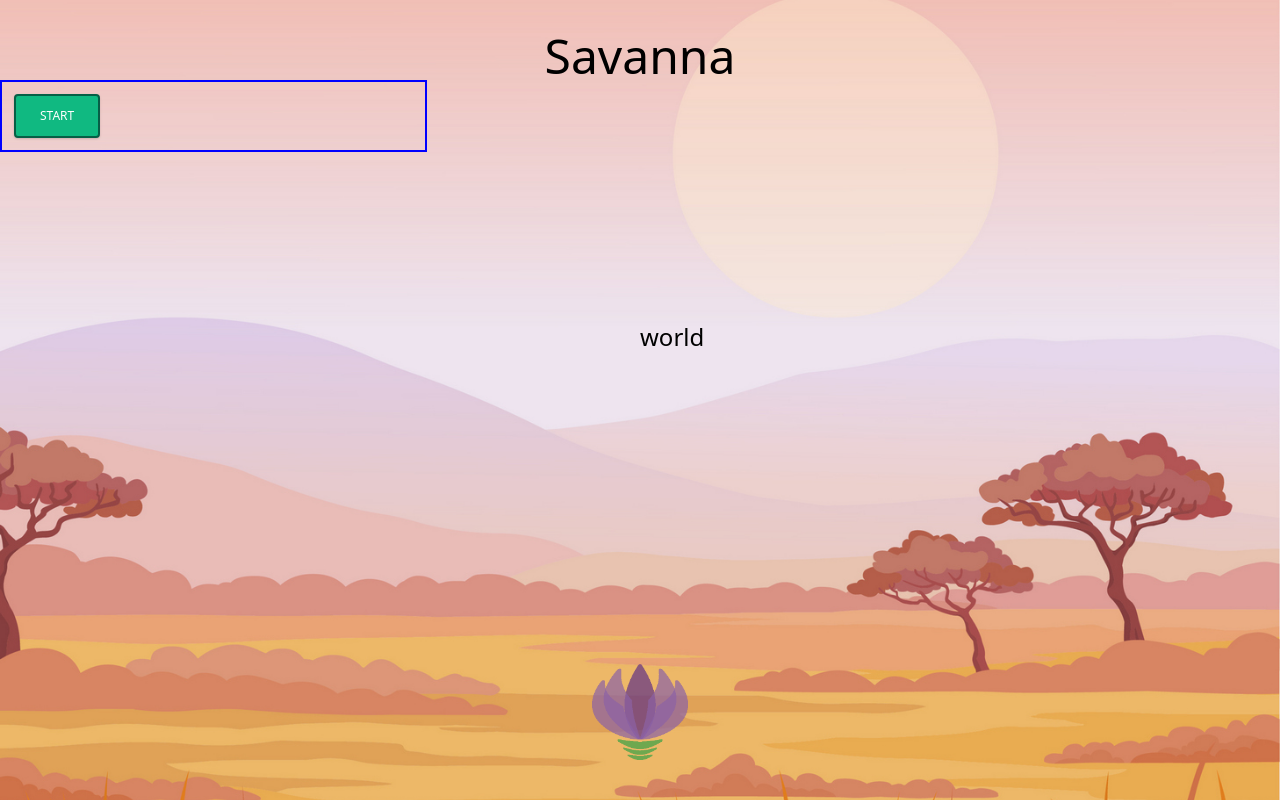
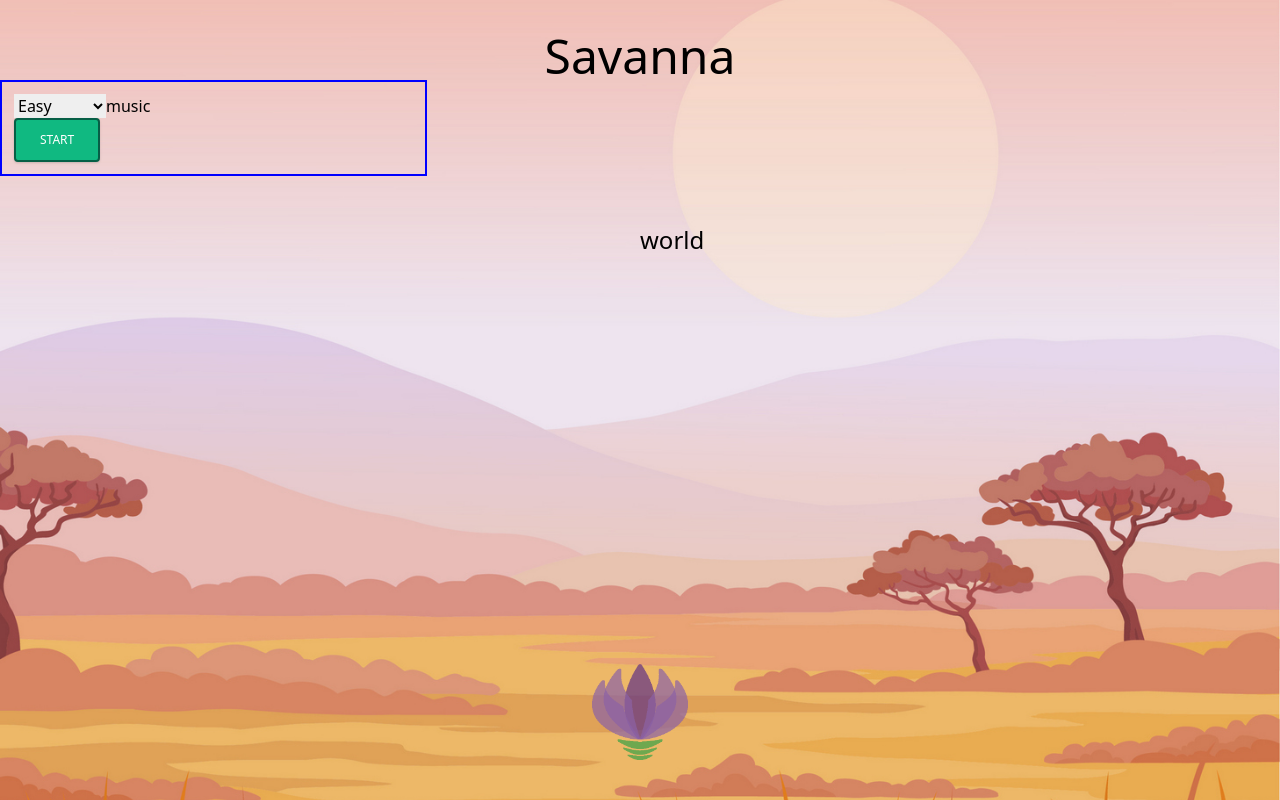
Before and after one commit to UladzislauKutarkin/rslang, a React (Create React App) app: page /savanna in a window 1280 px wide. Built offline with nearby package versions, Linux system fonts and the light colour scheme; no server answers.

Commit message:
feat: add basic  word group choice

```diff
--- a/src/components/games/Savanna/Savanna.jsx
+++ b/src/components/games/Savanna/Savanna.jsx
@@ -5,10 +5,14 @@ import { setPageActionCreator } from "../../../redux/pages/pages"
 import savannaBack from "../../../assets/img/games/savanna_back.jpg"
 import lotos from "../../../assets/img/games/lotos_1.png"
 import { getWordsPageAC } from "../../../redux/games/games"
+import random from "../../../helpers/random"
+import forsavanna from "../../../assets/sound/forsavanna.mp3"
 
 const Savanna = () => {
   const [page] = useState({ name: "savanna", showNavbar: false })
   const [isStartGame, setIsStartGame] = useState(false)
+  const [wordGroup, setWordGroup] = useState("0")
+  const [musicON, setMusicON] = useState(false)
   // eslint-disable-next-line no-unused-vars
   const word = { word: "world" }
 
@@ -16,16 +20,37 @@ const Savanna = () => {
   dispatch(setPageActionCreator({ page, showNavbar: false }))
 
   const startGame = () => {
+    // setWordGroup
     setIsStartGame(true)
   }
 
+  const getWordPage = (e) => {
+    const group = e.target.value || 0
+    setWordGroup(group)
+    dispatch(getWordsPageAC(group, random(0, 20)))
+  }
+
   useEffect(() => {
-    dispatch(getWordsPageAC())
+    dispatch(getWordsPageAC(wordGroup, random(0, 20)))
   }, [])
 
-  const wordsPage111 = useSelector(({ wordsPage }) => wordsPage)
+  const music = new Audio(forsavanna)
 
-  console.log("wordsPage111", wordsPage111)
+  const musicControlHandler = () => {
+    music.loop = true
+
+    if (musicON) {
+      music.play()
+    } else {
+      music.pause()
+    }
+
+    setMusicON(!musicON)
+  }
+
+  const CurrentWordsPage111 = useSelector(({ wordsPage }) => wordsPage)
+
+  console.log("wordsPage111", CurrentWordsPage111)
 
   return (
     <div
@@ -33,7 +58,25 @@ const Savanna = () => {
       style={{ backgroundImage: `url(${savannaBack})` }}
     >
       <h1 className="text-5xl text-center pt-8">Savanna</h1>
+
       <div className="w-1/3  brd p-3 h-30">
+        <div className="">
+          <div className="">
+            {/* eslint-disable-next-line jsx-a11y/no-onchange */}
+            <select value={wordGroup} onChange={getWordPage}>
+              <option value="0">Easy</option>
+              <option value="1">Easy+</option>
+              <option value="2">Medium</option>
+              <option value="3">Medium+</option>
+              <option value="4">Difficult</option>
+              <option value="5">Difficult+</option>
+            </select>
+
+            <button type="button" musicControlHandler={musicControlHandler}>
+              music
+            </button>
+          </div>
+        </div>
         {/* eslint-disable-next-line react/button-has-type */}
         <button
           className="inline-block px-6 py-2 text-xs font-medium leading-6 text-center text-white
--- /dev/null
+++ b/src/helpers/random.js
@@ -0,0 +1,3 @@
+export default function random(min, max) {
+  return Math.floor(Math.random() * (max - min + 1) + min)
+}
```
Also changed, not shown: 1 other file (tests, documents, lock files or other folders).
